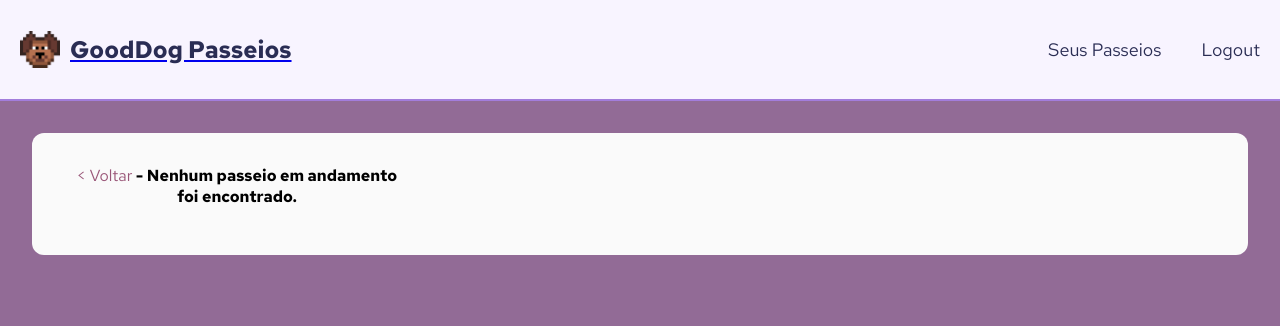
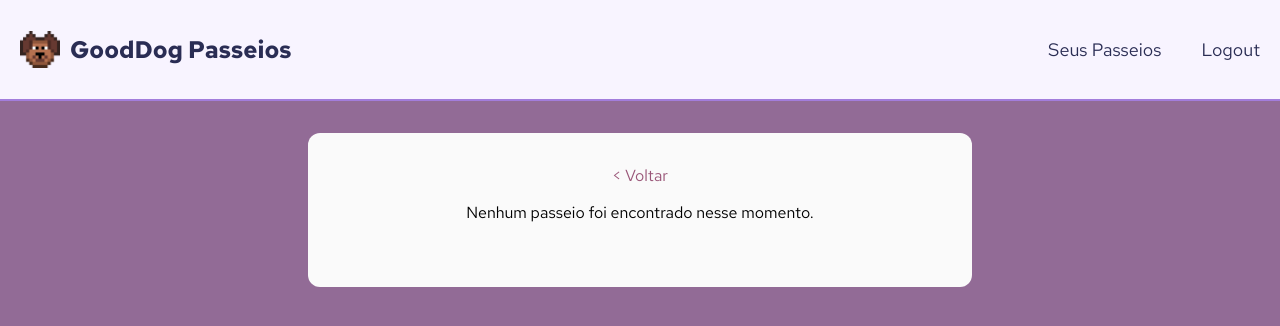
Before and after one commit to GuiEscher/GoodDogPasseios, a React (Create React App) app: page /in_execution in a window 1280 px wide. Shown: the top 326 px of the page. Built offline with nearby package versions, Linux system fonts and the light colour scheme; no server answers; data requests are answered from the project's data file; sample sign-in values are in the browser's storage.

Commit message:
Fixes de css

```diff
--- a/src/App.css
+++ b/src/App.css
@@ -43,6 +43,7 @@ nav {
 }
 
 .site-name {
+    text-decoration: none;
     font-size: 24px;
     font-weight: bold;
     color: #2A2D54;
--- a/src/components/header.css
+++ b/src/components/header.css
@@ -1,24 +1,16 @@
-.logo-header{
+.logo{
     text-decoration: none !important;
 }
 
 
 /* Reduz tamanho do texto em telas menores */
 @media screen and (max-width: 768px) {
-    .site-name {
-      font-size: 16px !important;
-    }
-
     .nav-links a {
       font-size: 14px !important;
     }
   }
 
   @media screen and (max-width: 480px) {
-    .site-name {
-      font-size: 14px !important;
-    }
-
     .nav-links {
       gap: 10px !important;
     }
--- a/src/screens/Dashboard/in_execution/in_execution.css
+++ b/src/screens/Dashboard/in_execution/in_execution.css
@@ -149,6 +149,16 @@ nav {
     background-color: #834866;
 }
 
+.error-message {
+    background-color: #FAFAFA;
+    width: 50%;
+    max-width: 600px; /* Define uma largura máxima para evitar ocupar toda a tela */
+    margin: 32px auto; /* Centraliza horizontalmente */
+    padding: 32px;
+    border-radius: 12px;
+    text-align: center; /* Centraliza o conteúdo de texto */
+}
+
 /* Adicionando o estilo para a div do mapa */
 #mapid {
     height: 80vh !important;
@@ -173,6 +183,10 @@ nav {
 
 /* Estilos para a responsividade */
 @media (max-width: 500px) {
+    .error-message{
+        max-width: 400px;
+    }
+
     .site-name {
         display: none; /* Oculta o nome do site */
     }
--- a/src/screens/Dashboard/in_execution/in_execution.js
+++ b/src/screens/Dashboard/in_execution/in_execution.js
@@ -72,9 +72,10 @@ const InExecution = () => {
       <div>
         <Header />
         <div className="dashboard-container">
-          <div className="walk-content">
+          <div className="error-message">
             <button onClick={() => window.history.back()} className="return-button">
-              &lt; Voltar<strong style={{ color: 'black' }}> - Nenhum passeio em andamento foi encontrado.</strong>
+              &lt; Voltar
+              <p style={{ color: 'black' }}>Nenhum passeio foi encontrado nesse momento.</p>
             </button>
           </div>
         </div>
--- a/src/screens/Dashboard/walk_details/details.css
+++ b/src/screens/Dashboard/walk_details/details.css
@@ -81,7 +81,6 @@ nav {
     margin-bottom: 16px;
     font-size: 16px;
 }
-
 
 .details-sections {
     display: flex;
@@ -171,7 +170,21 @@ nav {
     background-color: #834866;
 }
 
+.error-message {
+    background-color: #FAFAFA;
+    width: 50%;
+    max-width: 600px; /* Define uma largura máxima para evitar ocupar toda a tela */
+    margin: 32px auto; /* Centraliza horizontalmente */
+    padding: 32px;
+    border-radius: 12px;
+    text-align: center; /* Centraliza o conteúdo de texto */
+}
+
 @media screen and (max-width: 600px) {
+    .error-message{
+        max-width: 400px;
+    }
+
     .details-buttons {
         grid-template-columns: 1fr;
     }
--- a/src/screens/Dashboard/walk_details/next_walk_details.js
+++ b/src/screens/Dashboard/walk_details/next_walk_details.js
@@ -33,9 +33,10 @@ const NextWalkDetails = () => {
       <div>
         <Header />
         <div className="dashboard-container">
-          <div className="walk-content">
+          <div className="error-message">
             <button onClick={() => window.history.back()} className="return-button">
-              &lt; Voltar<strong style={{ color: 'black' }}> - Nenhum passeio foi encontrado com essa identificação.</strong>
+              &lt; Voltar
+              <p style={{ color: 'black' }}>Nenhum passeio foi encontrado com essa identificação.</p>
             </button>
           </div>
         </div>
--- a/src/screens/Dashboard/walk_details/previous_walk_details.js
+++ b/src/screens/Dashboard/walk_details/previous_walk_details.js
@@ -32,9 +32,10 @@ const PreviousWalkDetails = () => {
       <div>
         <Header />
         <div className="dashboard-container">
-          <div className="walk-content">
+          <div className="error-message">
             <button onClick={() => window.history.back()} className="return-button">
-              &lt; Voltar<strong style={{ color: 'black' }}> - Nenhum passeio foi encontrado com essa identificação.</strong>
+              &lt; Voltar
+              <p style={{ color: 'black' }}>Nenhum passeio foi encontrado com essa identificação.</p>
             </button>
           </div>
         </div>
```
